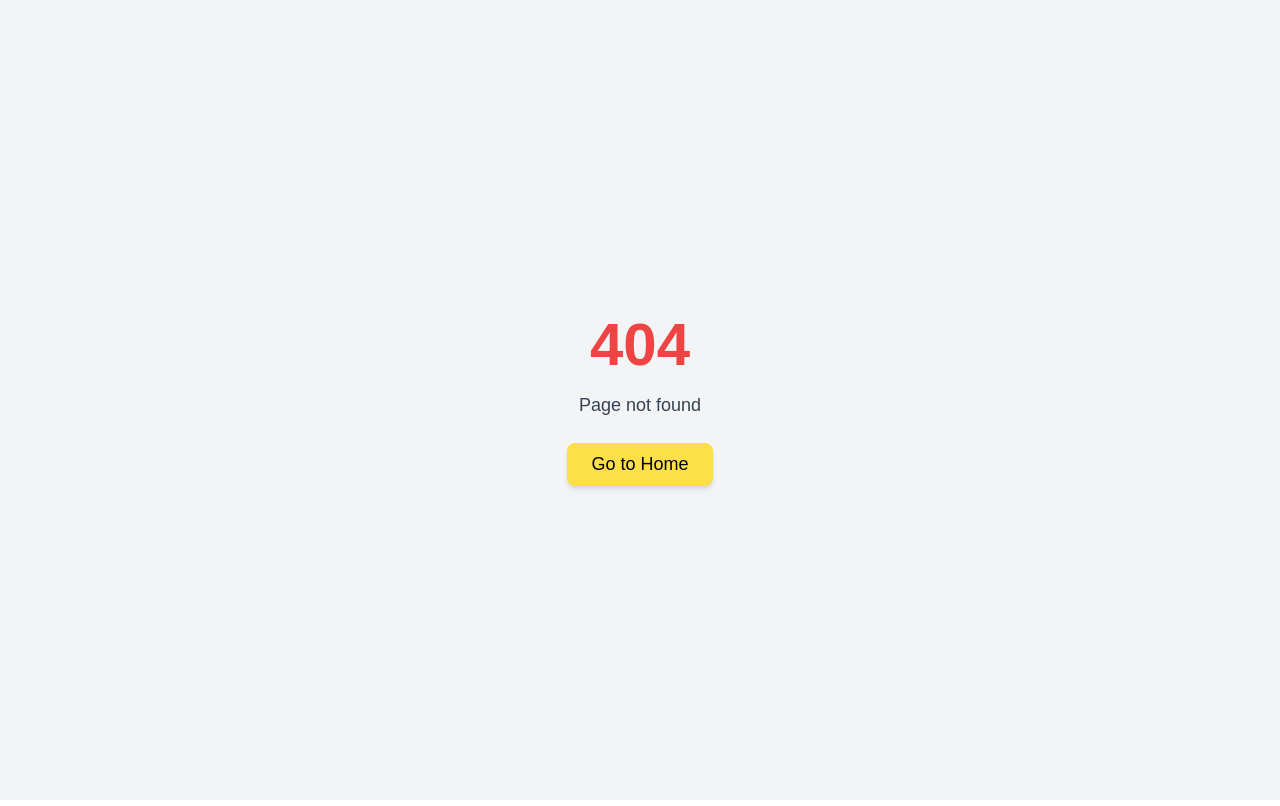
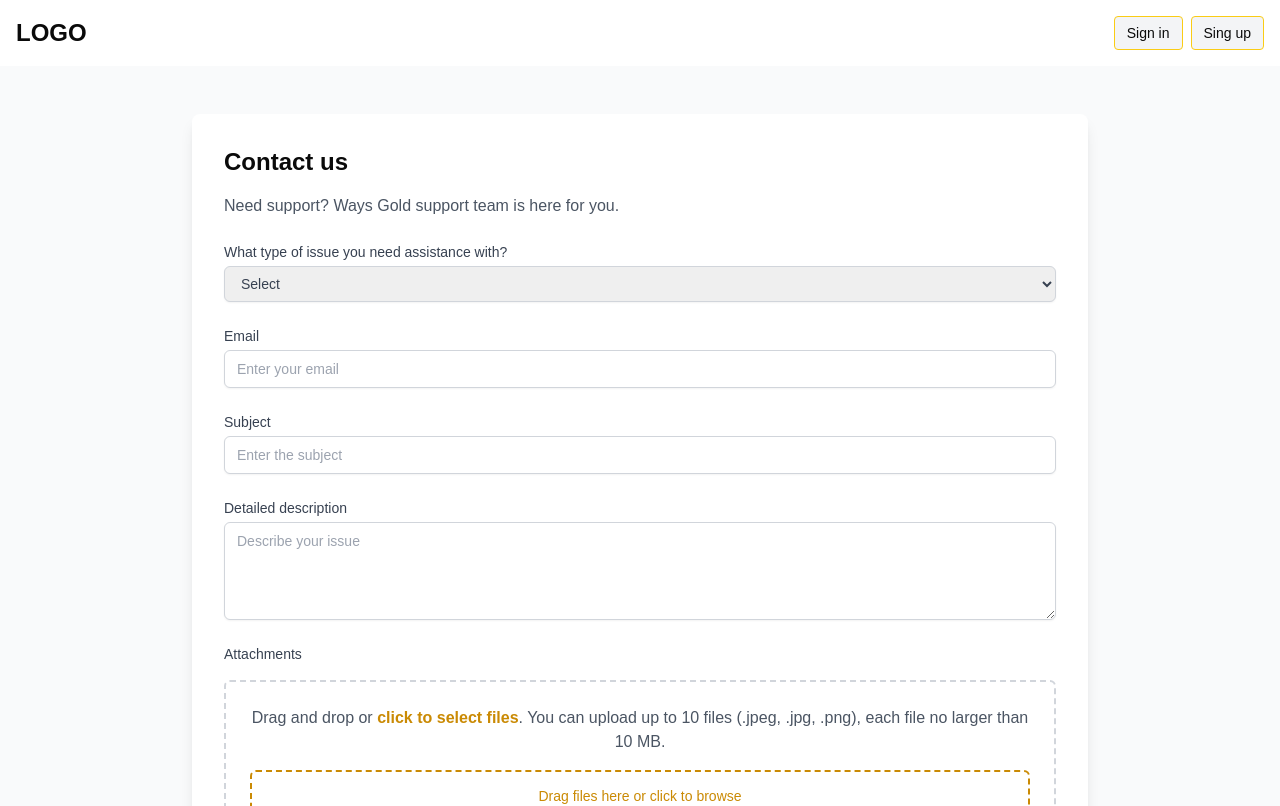
Before and after one commit to mdsajalali/gold-ways, a Next.js app: page /support-contact in a window 1280 px wide. Before the commit this address had no page. Shown: the top 806 px of the page. Built offline with nearby package versions, Linux system fonts and the light colour scheme.

Commit message:
add: support contact

```diff
--- a/src/app/(main)/forget-password/page.tsx
+++ b/src/app/(main)/forget-password/page.tsx
@@ -30,8 +30,8 @@ export default function Page() {
           </Link>
           <div className="mt-5 flex flex-col items-center">
             <Link
-              href={"/registration"}
-              className="ml-1 text-[14px] font-medium text-black hover:underline"
+              href={"/support-contact"}
+              className="ml-1 text-[14px] font-medium text-black  underline"
             >
               Contact customer support
             </Link>
--- a/src/app/(main)/login/page.tsx
+++ b/src/app/(main)/login/page.tsx
@@ -71,8 +71,8 @@ export default function Page() {
           </Link>
           <div className="mt-5 flex flex-col items-center">
             <Link
-              href={"/registration"}
-              className="ml-1 text-[14px] font-medium text-black hover:underline"
+              href={"/support-contact"}
+              className="ml-1 text-[14px] font-medium text-black underline"
             >
               Contact customer support
             </Link>
--- a/src/app/(main)/registration/page.tsx
+++ b/src/app/(main)/registration/page.tsx
@@ -77,8 +77,8 @@ export default function Page() {
           </Link>
           <div className="mt-5 flex flex-col items-center">
             <Link
-              href={"/registration"}
-              className="ml-1 text-[14px] font-medium text-black hover:underline"
+              href={"/support-contact"}
+              className="ml-1 text-[14px] font-medium text-black underline"
             >
               Contact customer support
             </Link>
--- /dev/null
+++ b/src/app/(main)/support-contact/page.tsx
@@ -0,0 +1,160 @@
+import Link from "next/link";
+
+const page = () => {
+  return (
+    <div>
+      <div className="container mx-auto flex items-center justify-between p-4">
+        <h1 className="text-2xl font-semibold uppercase">Logo</h1>
+        <div className="flex gap-2">
+          <Link
+            href="/login"
+            className="rounded border border-yellow-400 bg-gray-100 px-3 py-[6px] text-sm duration-300 hover:bg-yellow-500"
+          >
+            Sign in
+          </Link>
+          <Link
+            className="rounded border border-yellow-400 bg-gray-100 px-3 py-[6px] text-sm duration-300 hover:bg-yellow-500"
+            href="/registration"
+          >
+            Sing up
+          </Link>
+        </div>
+      </div>
+      <div className="flex min-h-screen items-center justify-center bg-gray-50 px-4 py-12 sm:px-6 lg:px-8">
+        <div className="w-full max-w-4xl rounded-lg bg-white p-8 shadow-lg">
+          <h2 className="mb-4 text-2xl font-bold">Contact us</h2>
+          <p className="mb-6 text-gray-600">
+            Need support? Ways Gold support team is here for you.
+          </p>
+          <form className="space-y-6">
+            {/* Select Field */}
+            <div>
+              <label
+                htmlFor="issueType"
+                className="block text-sm font-medium text-gray-700"
+              >
+                What type of issue you need assistance with?
+              </label>
+              <select
+                id="issueType"
+                className="mt-1 block w-full rounded-md border border-gray-300 px-3 py-2 text-gray-700 shadow-sm focus:border-yellow-500 focus:outline-none focus:ring-yellow-500 sm:text-sm"
+              >
+                <option value="" disabled selected>
+                  Select
+                </option>
+                <option value="signIn">Sign in</option>
+                <option value="foundAccount">Found account</option>
+                <option value="buy">Buy</option>
+                <option value="goldRedemption">Gold redemption</option>
+                <option value="other">Other question</option>
+              </select>
+            </div>
+
+            {/* Email Field */}
+            <div>
+              <label
+                htmlFor="email"
+                className="block text-sm font-medium text-gray-700"
+              >
+                Email
+              </label>
+              <input
+                type="email"
+                id="email"
+                placeholder="Enter your email"
+                className="mt-1 block w-full rounded-md border border-gray-300 px-3 py-2 text-gray-700 shadow-sm focus:border-yellow-500 focus:outline-none focus:ring-yellow-500 sm:text-sm"
+                required
+              />
+            </div>
+
+            {/* Subject Field */}
+            <div>
+              <label
+                htmlFor="subject"
+                className="block text-sm font-medium text-gray-700"
+              >
+                Subject
+              </label>
+              <input
+                type="text"
+                id="subject"
+                placeholder="Enter the subject"
+                className="mt-1 block w-full rounded-md border border-gray-300 px-3 py-2 text-gray-700 shadow-sm focus:border-yellow-500 focus:outline-none focus:ring-yellow-500 sm:text-sm"
+                required
+              />
+            </div>
+
+            {/* Description Field */}
+            <div>
+              <label
+                htmlFor="description"
+                className="block text-sm font-medium text-gray-700"
+              >
+                Detailed description
+              </label>
+              <textarea
+                id="description"
+                rows={4}
+                placeholder="Describe your issue"
+                className="mt-1 block w-full rounded-md border border-gray-300 px-3 py-2 text-gray-700 shadow-sm focus:border-yellow-500 focus:outline-none focus:ring-yellow-500 sm:text-sm"
+                required
+              ></textarea>
+            </div>
+
+            {/* File Attachments */}
+            <div>
+              <label
+                htmlFor="attachments"
+                className="block text-sm font-medium text-gray-700"
+              >
+                Attachments
+              </label>
+              <div className="mt-4 rounded-md border-2 border-dashed border-gray-300 px-6 py-6 text-center">
+                <p className="mb-4 text-gray-600">
+                  Drag and drop or{" "}
+                  <span className="font-semibold text-yellow-600">
+                    click to select files
+                  </span>
+                  . You can upload up to 10 files (.jpeg, .jpg, .png), each file
+                  no larger than 10 MB.
+                </p>
+
+                <label
+                  htmlFor="file-upload"
+                  className="block w-full cursor-pointer rounded-md border-2 border-dashed border-yellow-600 px-5 py-3 text-center text-yellow-600 transition duration-200 hover:bg-yellow-600 hover:text-white"
+                >
+                  <span className="text-sm">
+                    Drag files here or click to browse
+                  </span>
+                </label>
+
+                <input
+                  id="file-upload"
+                  className="hidden"
+                  type="file"
+                  name="files"
+                  multiple
+                  accept=".jpeg,.jpg,.png"
+                />
+
+                <p className="mt-2 text-xs text-gray-500">
+                  Maximum file size: 10 MB each. You can upload up to 10 files.
+                </p>
+              </div>
+            </div>
+
+            {/* Submit Button */}
+            <button
+              type="submit"
+              className="w-full rounded-md bg-yellow-600 px-4 py-2 text-white shadow hover:bg-yellow-700 focus:outline-none focus:ring focus:ring-yellow-300"
+            >
+              Submit
+            </button>
+          </form>
+        </div>
+      </div>
+    </div>
+  );
+};
+
+export default page;
```
